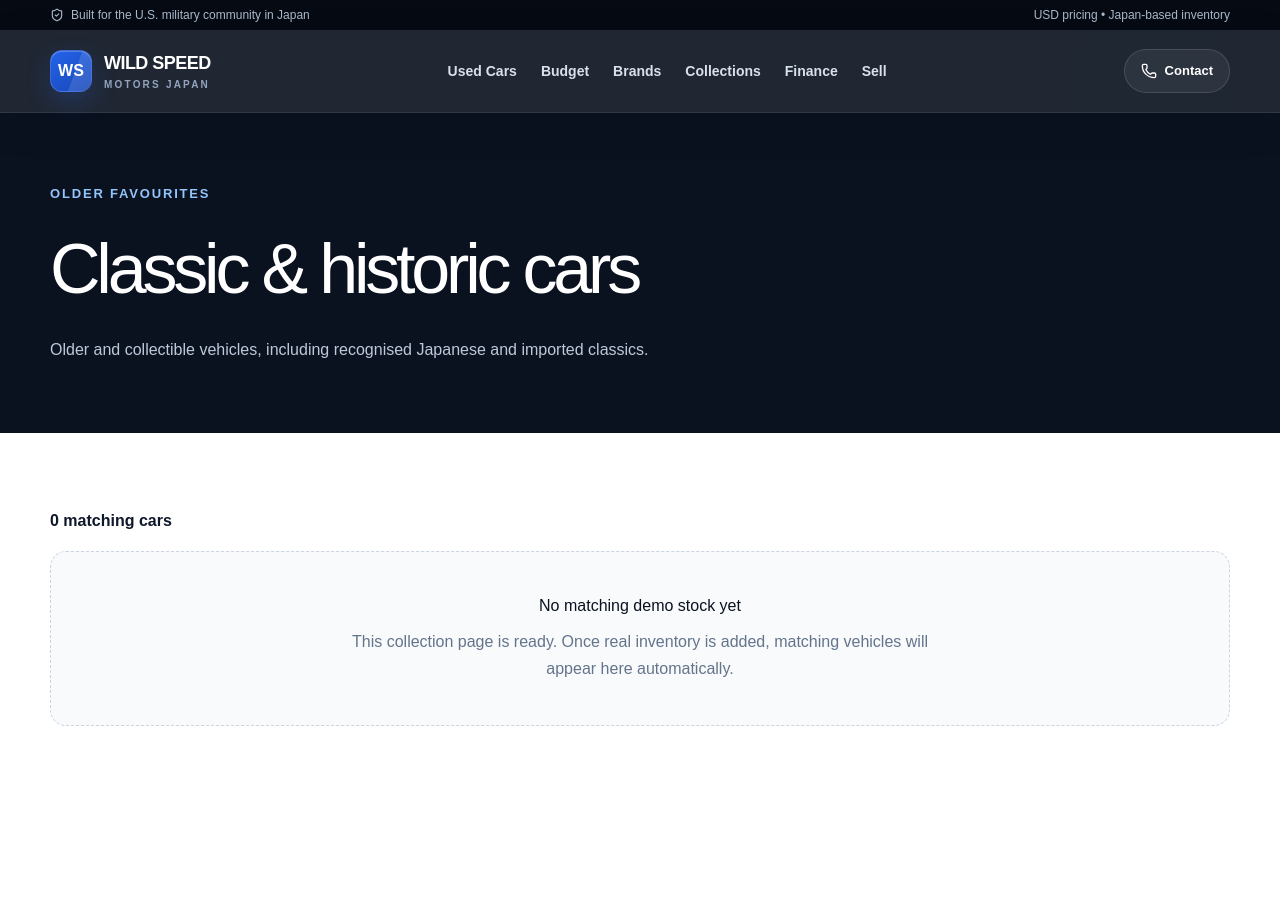
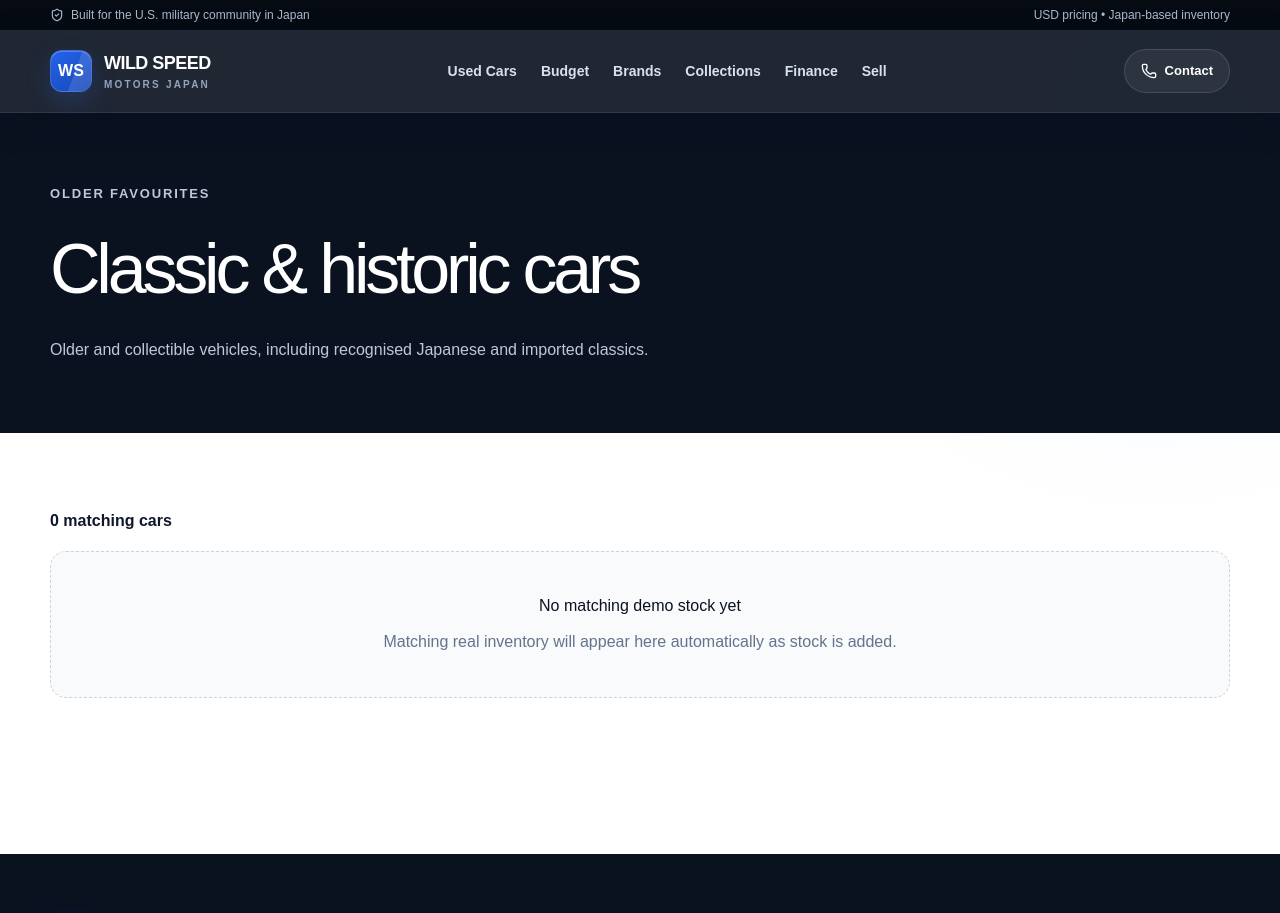
Before and after one commit to kbghumman/wild-speed-motors, a Next.js app: page /collections/classic-cars in a window 1280 px wide. Shown: the top 913 px of the page. Before the commit the page ends 802 px from the top, so only its background shows below. Built offline with nearby package versions, Linux system fonts and the light colour scheme.

Commit message:
Polish collection pages

```diff
--- a/src/app/collections/[slug]/page.tsx
+++ b/src/app/collections/[slug]/page.tsx
@@ -1,5 +1,6 @@
 import { notFound } from "next/navigation";
 import Header from "@/components/Header";
+import SiteFooter from "@/components/SiteFooter";
 import CarCard from "@/components/CarCard";
 import { cars } from "@/data/cars";
 import { collections, getCarsForCollection, getCollection } from "@/data/collections";
@@ -8,14 +9,9 @@ export function generateStaticParams() {
   return collections.map((collection) => ({ slug: collection.slug }));
 }
 
-export default async function CollectionPage({
-  params,
-}: {
-  params: Promise<{ slug: string }>;
-}) {
+export default async function CollectionPage({ params }: { params: Promise<{ slug: string }> }) {
   const { slug } = await params;
   const collection = getCollection(slug);
-
   if (!collection) notFound();
 
   const matchingCars = getCarsForCollection(slug, cars);
@@ -24,35 +20,28 @@ export default async function CollectionPage({
     <>
       <Header />
       <main>
-        <section className="page-hero">
+        <section className={`page-hero collection-detail-hero collection-detail-${slug}`}>
           <div className="container">
-            <p className="eyebrow" style={{ color: "#93c5fd" }}>{collection.eyebrow}</p>
+            <p className="eyebrow">{collection.eyebrow}</p>
             <h1>{collection.title}</h1>
             <p>{collection.description}</p>
           </div>
         </section>
-
         <section className="section">
           <div className="container">
-            <div className="inventory-top">
-              <strong>{matchingCars.length} matching cars</strong>
-            </div>
-
+            <div className="inventory-top"><strong>{matchingCars.length} matching cars</strong></div>
             {matchingCars.length > 0 ? (
-              <div className="cars-grid">
-                {matchingCars.map((car) => <CarCard key={car.slug} car={car} />)}
-              </div>
+              <div className="cars-grid">{matchingCars.map((car) => <CarCard key={car.slug} car={car} />)}</div>
             ) : (
               <div className="empty-state">
                 <h2>No matching demo stock yet</h2>
-                <p>
-                  This collection page is ready. Once real inventory is added, matching vehicles will appear here automatically.
-                </p>
+                <p>Matching real inventory will appear here automatically as stock is added.</p>
               </div>
             )}
           </div>
         </section>
       </main>
+      <SiteFooter />
     </>
   );
 }
```
